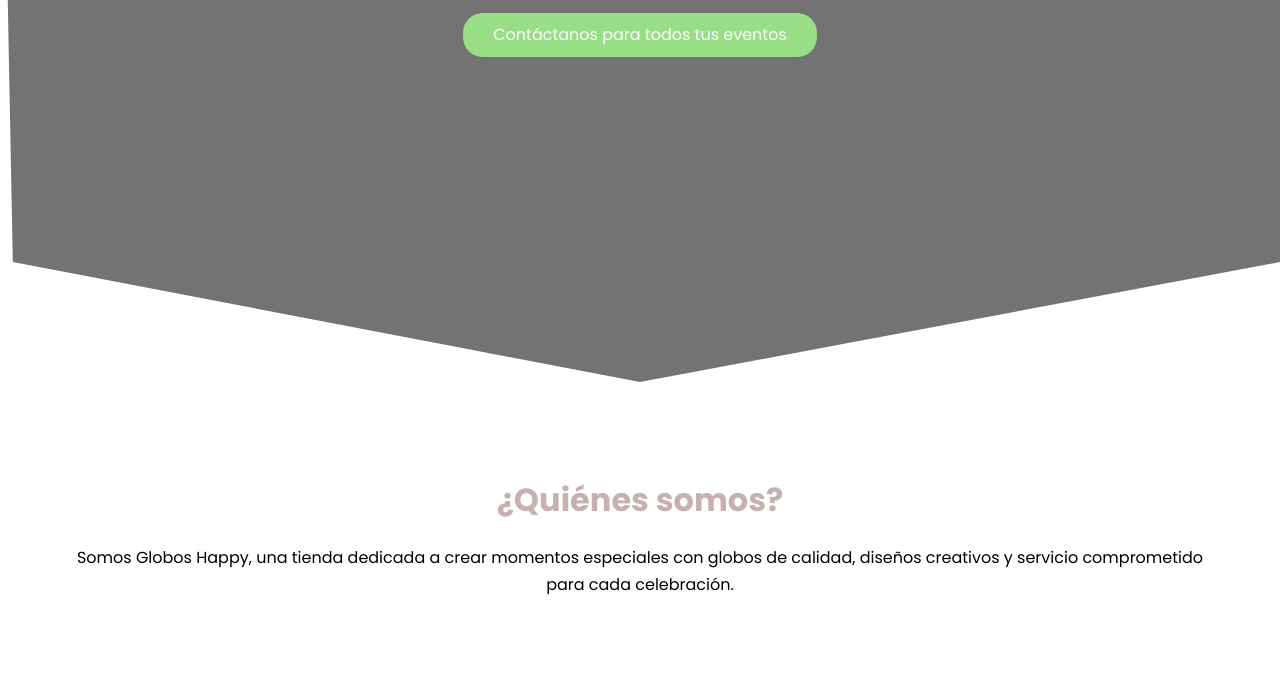
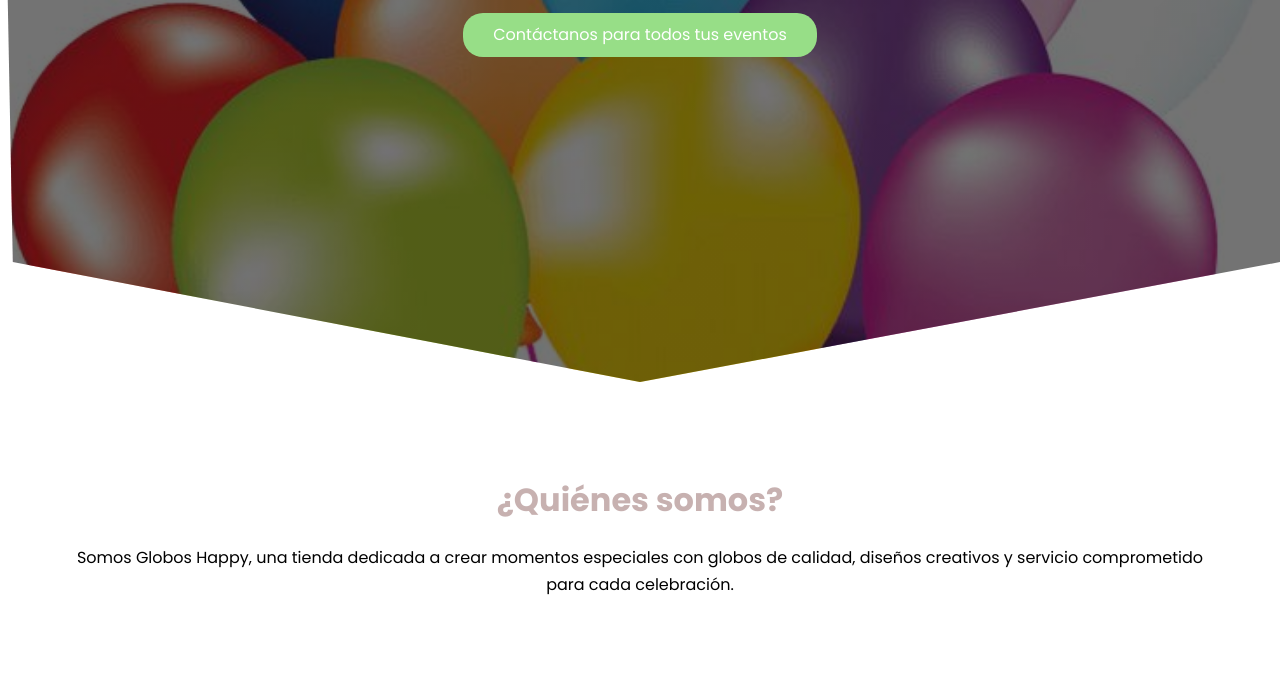
Before and after one commit to sandrazamoraramos-ai/GLOBOS-HAPPY, a plain HTML site: page index.html in a window 1280 px wide. Shown: the part 418-1093 px from the top of the page. Drawn offline with Linux system fonts and the light colour scheme.

Commit message:
Update estilos.css

```diff
--- a/css/estilos.css
+++ b/css/estilos.css
@@ -37,7 +37,7 @@ body{
     left: 0;
     width: 100%;
     height: 100%;
-    background-image: linear-gradient(180deg, #0000008c 0%,#0000008c 100%), url(./images/100g.jpg);
+    background-image: linear-gradient(180deg, #0000008c 0%,#0000008c 100%), url(../images/100g.jpg);
     background-size: cover;
     clip-path: polygon(0 2%, 100% 1%, 100% 85%, 50% 100%, 1% 85%);
     z-index: -1;
```
